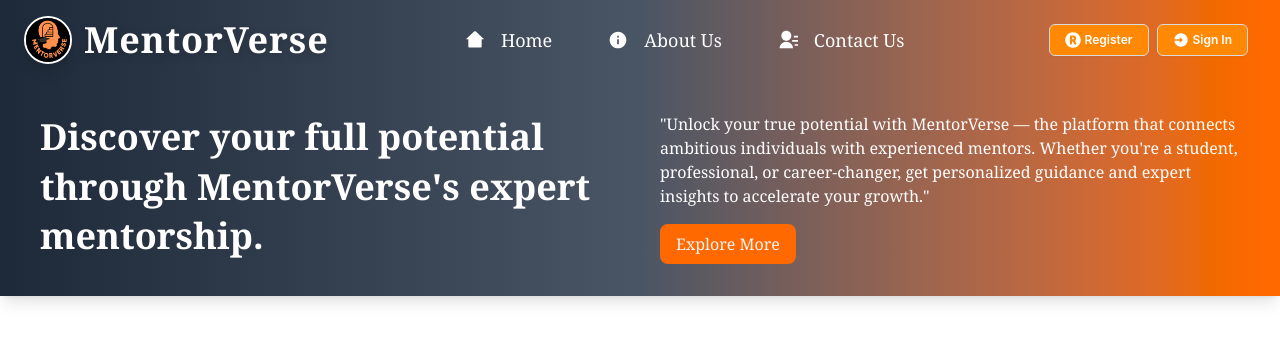
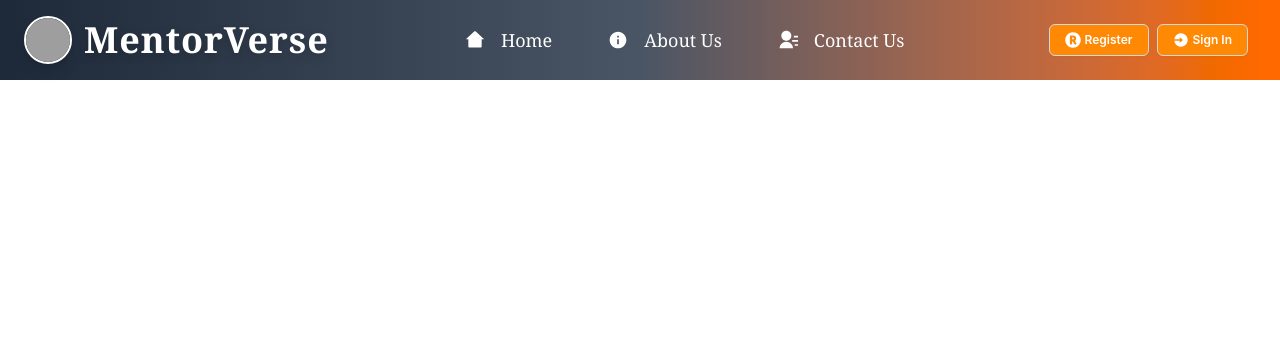
Before and after one commit to sunehabassan/MentorverseFD, a React (Vite) app: page /Header in a window 1280 px wide. Shown: the top 342 px of the page. Built offline with nearby package versions, Linux system fonts and the light colour scheme; grey boxes are pictures that could not be loaded.

Commit message:
made changes from localhost

```diff
--- a/src/Home.jsx
+++ b/src/Home.jsx
@@ -2,20 +2,40 @@
 import Header from './components/Header';
 import Footer from './components/Footer'
 import Walpaperslider from './components/Walpaperslider';
-import BenefitsSection from './components/BenefitsSection';
+// import BenefitsSection from './components/BenefitsSection';
 import TestimonialSection from './components/TestimonialSection';
 import HowItWorks from './components/HowItWorks';
 import FAQSection from './components/FAQSection';
 import LearningMethods from './components/LearningMethods';
 import ChatBot from './components/chatbot';
+import { Link } from "react-router-dom";
 const Home = () => {
 
 
   return (
     <>
       <Header />
+       {/* Hero Section */}
+      <section className="flex flex-col lg:flex-row font-serif bg-gradient-to-r from-gray-800 via-gray-600 to-orange-500 py-8 px-6 sm:px-10 gap-6 sm:gap-10 ">
+        {/* Left Text */}
+        <div className="flex-1 text-white text-2xl sm:text-3xl md:text-4xl font-bold leading-snug">
+          Discover your full potential through MentorVerse's expert mentorship.
+        </div>
+
+        {/* Right Text and CTA */}
+        <div className="flex-1 text-white text-sm sm:text-base">
+          <p>
+            "Unlock your true potential with MentorVerse — the platform that connects ambitious individuals with experienced mentors. Whether you're a student, professional, or career-changer, get personalized guidance and expert insights to accelerate your growth."
+          </p>
+          <Link to="/aboutus">
+            <button className="text-slate-100 bg-orange-500 px-4 py-2 mt-4 rounded-lg hover:bg-orange-600 transition-all duration-300">
+              Explore More
+            </button>
+          </Link>
+        </div>
+      </section>
       <Walpaperslider />
-      <BenefitsSection />
+      {/* <BenefitsSection /> */}
       <TestimonialSection />
       <HowItWorks />
       <FAQSection />
--- a/src/components/Header.jsx
+++ b/src/components/Header.jsx
@@ -1,15 +1,15 @@
 import React, { useState } from "react";
-import { Link } from "react-router-dom";
+import { Link, useLocation } from "react-router-dom";
 import { RiHome2Fill, RiInformationFill, RiContactsFill } from "react-icons/ri";
 import { AiOutlineMenu, AiOutlineClose } from "react-icons/ai";
 import Button1 from "./Button1";
-import icon from "../../src/assets/icon.PNG";
+import icon from "/icon.PNG";
 
 const Header = () => {
   const [isOpen, setIsOpen] = useState(false);
 
   return (
-    <header className="w-full h-auto bg-gradient-to-r from-gray-800 via-gray-600 to-orange-500 text-white shadow-lg font-serif sticky z-50">
+    <header className="w-full h-auto bg-gradient-to-r from-gray-800 via-gray-600 to-orange-500 text-white  font-serif sticky top-0 z-50">
       {/* Navigation Bar */}
       <nav className="w-full max-w-7xl mx-auto flex items-center justify-between px-4 sm:px-6 py-4">
         {/* Logo and Title */}
@@ -76,30 +76,9 @@ const Header = () => {
               </Link>
             </li>
           ))}
-          {/* Auth/CTA Button in mobile view */}
           <Button1 />
         </ul>
       )}
-
-      {/* Hero Section */}
-      <div className="flex flex-col lg:flex-row font-serif bg-gradient-to-r from-gray-800 via-gray-600 to-orange-500 py-8 px-6 sm:px-10 gap-6 sm:gap-10">
-        {/* Left Text */}
-        <div className="flex-1 text-white text-2xl sm:text-3xl md:text-4xl font-bold leading-snug">
-          Discover your full potential through MentorVerse's expert mentorship.
-        </div>
-
-        {/* Right Text and CTA */}
-        <div className="flex-1 text-white text-sm sm:text-base">
-          <p>
-            "Unlock your true potential with MentorVerse — the platform that connects ambitious individuals with experienced mentors. Whether you're a student, professional, or career-changer, get personalized guidance and expert insights to accelerate your growth."
-          </p>
-          <Link to="/aboutus">
-            <button className="text-slate-100 bg-orange-500 px-4 py-2 mt-4 rounded-lg hover:bg-orange-600 transition-all duration-300">
-              Explore More
-            </button>
-          </Link>
-        </div>
-      </div>
     </header>
   );
 };
```
